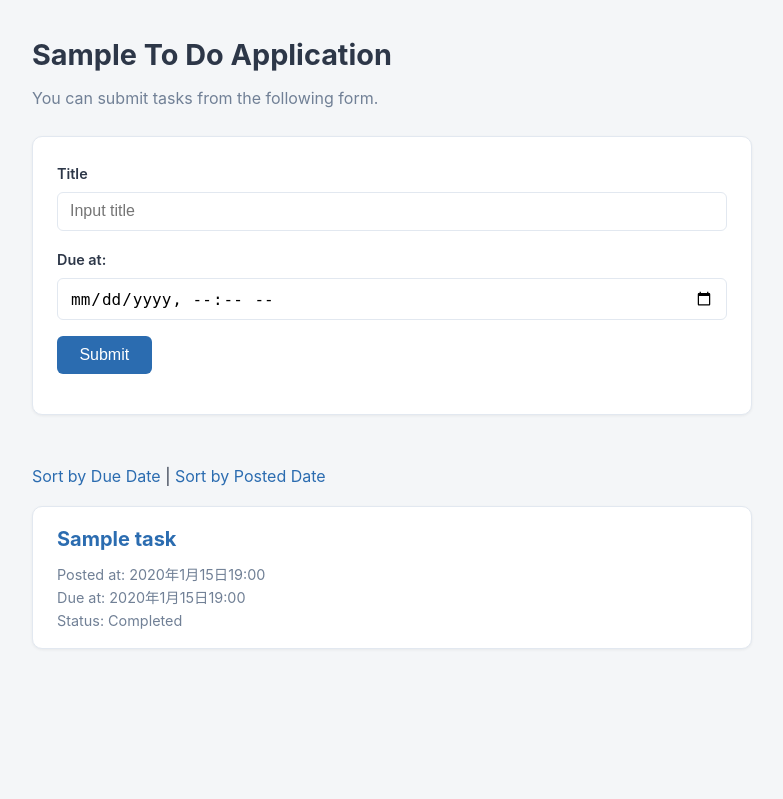
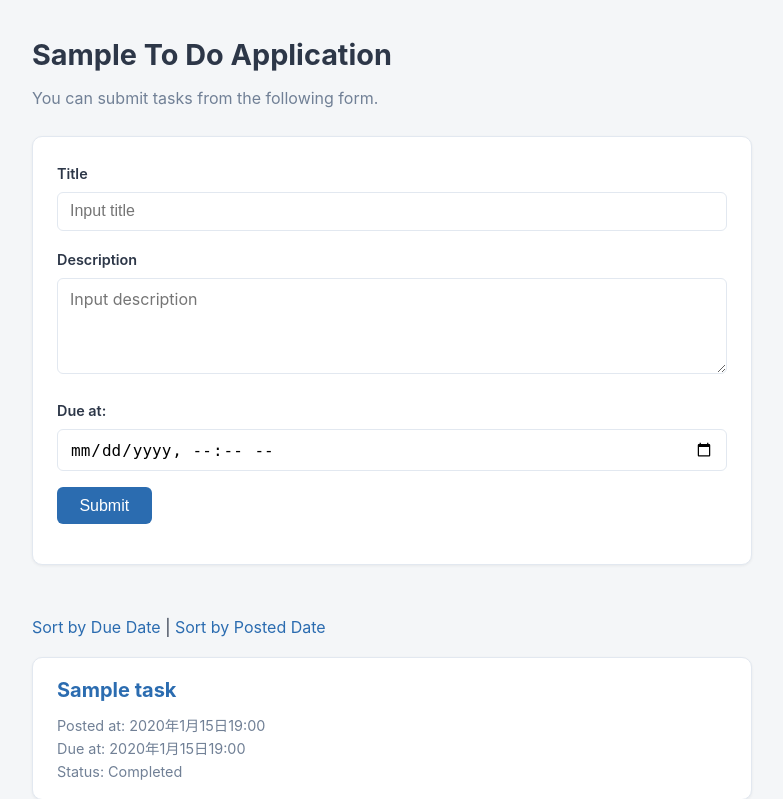
Before and after one commit to s1f10250166/django-test-exercise, a Django app: page / in a window 1280 px wide. Shown: the top 799 px of the page, without its empty margins (248-1031 px from the left). Before the commit the page ends 649 px from the top, so only its background shows below. Run offline with Django 5.2, Linux system fonts and the light colour scheme; tables that the repository leaves empty hold one stand-in row (values such as "Sample post").

Commit message:
説明フィールドの追加

```diff
--- a/todo/models.py
+++ b/todo/models.py
@@ -6,6 +6,7 @@ from django.utils import timezone
 
 class Task(models.Model):
     title = models.CharField(max_length=100)
+    description = models.TextField(blank=True, default='')
     completed = models.BooleanField(default=False)
     posted_at = models.DateTimeField(default=timezone.now)
     due_at = models.DateTimeField(null=True, blank=True)
--- a/todo/static/todo/style.css
+++ b/todo/static/todo/style.css
@@ -57,7 +57,8 @@ form label {
 }
 
 input[type="text"],
-input[type="datetime-local"] {
+input[type="datetime-local"],
+textarea {
   width: 100%;
   padding: 0.6rem 0.75rem;
   margin-top: 0.35rem;
@@ -66,8 +67,15 @@ input[type="datetime-local"] {
   font-size: 1rem;
 }
 
+textarea {
+  min-height: 6rem;
+  resize: vertical;
+  font-family: inherit;
+}
+
 input[type="text"]:focus,
-input[type="datetime-local"]:focus {
+input[type="datetime-local"]:focus,
+textarea:focus {
   outline: none;
   border-color: var(--primary);
   box-shadow: 0 0 0 3px rgba(43, 108, 176, 0.15);
--- a/todo/templates/todo/detail.html
+++ b/todo/templates/todo/detail.html
@@ -11,6 +11,9 @@
 
   <body>
     <h1>{{ task.title }}</h1>
+    {% if task.description %}
+    <p>{{ task.description|linebreaksbr }}</p>
+    {% endif %}
     <ul>
       <li>Posted at: {{ task.posted_at }}</li>
       {% if task.due_at %}
--- a/todo/templates/todo/edit.html
+++ b/todo/templates/todo/edit.html
@@ -19,6 +19,10 @@
         <input id="titleInput" name="title" type="text" placeholder="Input title" value="{{ task.title }}">
       </div>
       <div>
+        <label for="descriptionInput">Description</label><br>
+        <textarea id="descriptionInput" name="description" placeholder="Input description">{{ task.description }}</textarea>
+      </div>
+      <div>
         <label for="dueInput">Due at:</label><br>
         <input id="dueInput" name="due_at" type="datetime-local" value="{{ task.due_at |date:"Y-m-d H:i" }}">
       </div>
--- a/todo/templates/todo/index.html
+++ b/todo/templates/todo/index.html
@@ -17,6 +17,10 @@
       <div>
         <label for="titleInput">Title</label><br>
         <input id="titleInput" name="title" type="text" placeholder="Input title">
+      </div>
+      <div>
+        <label for="descriptionInput">Description</label><br>
+        <textarea id="descriptionInput" name="description" placeholder="Input description"></textarea>
       </div>
       <div>
         <label for="dueInput">Due at:</label><br>
--- a/todo/views.py
+++ b/todo/views.py
@@ -10,6 +10,7 @@ from todo.models import Task
 def index(request):
     if request.method == 'POST':
         task = Task(title=request.POST['title'],
+                    description=request.POST.get('description', ''),
                     due_at=make_aware(parse_datetime(request.POST['due_at'])))
         task.save()
 
@@ -67,6 +68,7 @@ def update(request, task_id):
         raise Http404("Task does not exist")
     if request.method == 'POST':
         task.title = request.POST['title']
+        task.description = request.POST.get('description', '')
         task.due_at = make_aware(parse_datetime(request.POST['due_at']))
         task.save()
         return redirect(detail, task_id)
```
Also changed, not shown: todo/tests.py (+24 -0 lines), todo/migrations/0002_task_description.py (added).
